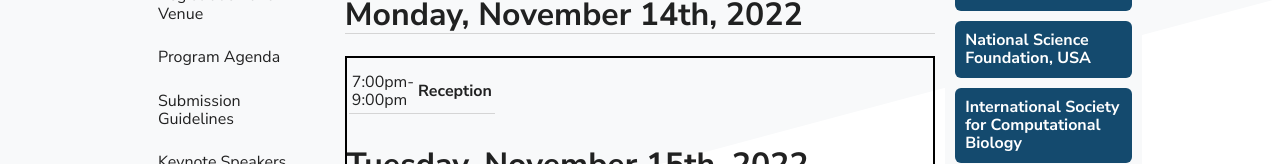
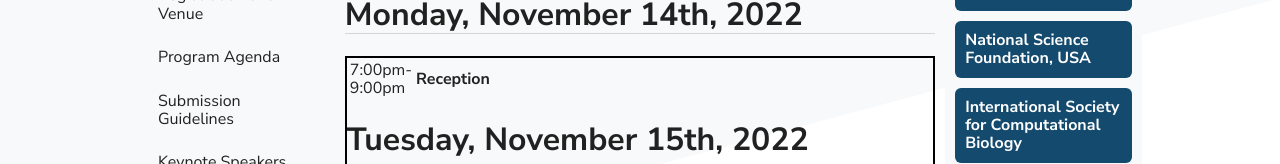
Before and after one commit to Mangul-Lab-USC/_ISBRA22, a Next.js app: page /agenda in a window 1280 px wide. Shown: the part 529-693 px from the top of the page. Built offline with nearby package versions, Linux system fonts and the light colour scheme.

Commit message:
Add files via upload

```diff
--- a/pages/agenda.js
+++ b/pages/agenda.js
@@ -11,14 +11,12 @@ function Agenda() {
     <h1>Monday, November 14th, 2022</h1>
     <div className={styles.styledtable}>
     <table>
-    <div className={styles.entry}>
     <thead>
       <tr>
         <td>7:00pm-<br></br>9:00pm</td>
         <td><b>Reception</b></td>
       </tr>
     </thead>
-    </div>
     </table>
     <p></p>
     <h1>Tuesday, November 15th, 2022</h1>
```
